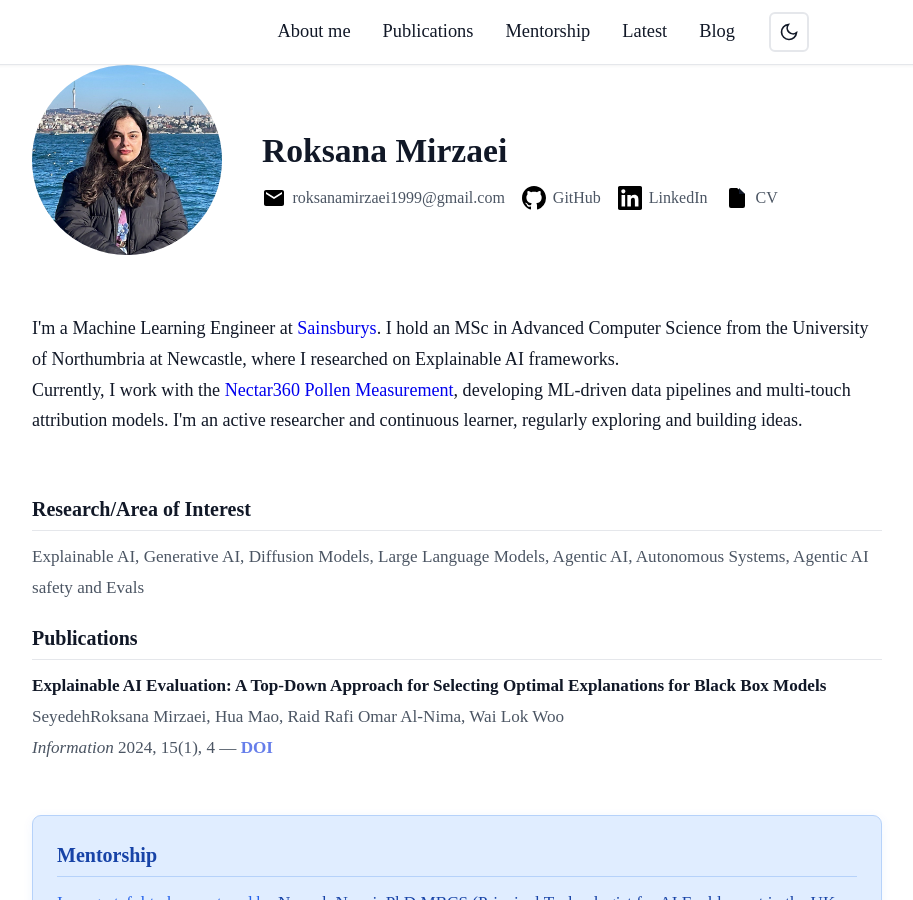
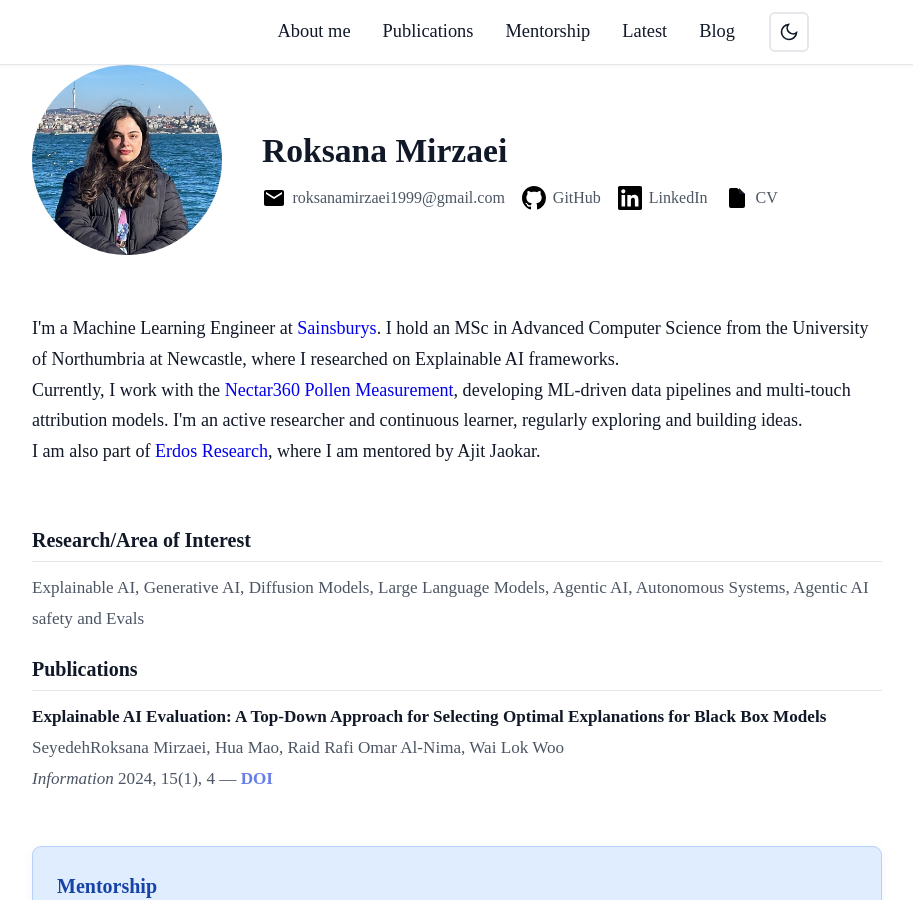
Before and after one commit to roksana-mirzaei/roksana-mirzaei.github.io, a Jekyll site: the page built from index.html, in a window 1280 px wide and 900 px high. Shown: the whole window, without its empty margins (183-1096 px from the left). Built offline with Jekyll 4.4.1, drawn with Linux system fonts in a browser that asks for light colours.

Commit message:
chores: update description in the main page.

```diff
--- a/index.html
+++ b/index.html
@@ -71,7 +71,8 @@ layout: null
           <div style="flex: 0 0 100%; display: flex; align-items: center; justify-content: center;">
             <p style="font-size: 1.13em; color: var(--text-primary); line-height: 1.7;">
               I'm a Machine Learning Engineer at <a href="https://www.sainsburys.co.uk/" target="_blank" rel="noopener noreferrer">Sainsburys</a>. I hold an MSc in Advanced Computer Science from the University of Northumbria at Newcastle, where I researched on Explainable AI frameworks.<br>
-              Currently, I work with the <a href="https://www.nectar360.co.uk/news/nectar360-pollen/" target="_blank" rel="noopener noreferrer">Nectar360 Pollen Measurement</a>, developing ML-driven data pipelines and multi-touch attribution models. I'm an active researcher and continuous learner, regularly exploring and building ideas.
+              Currently, I work with the <a href="https://www.nectar360.co.uk/news/nectar360-pollen/" target="_blank" rel="noopener noreferrer">Nectar360 Pollen Measurement</a>, developing ML-driven data pipelines and multi-touch attribution models. I'm an active researcher and continuous learner, regularly exploring and building ideas.<br>
+              I am also part of <a href="https://erdosresearch.ai/" target="_blank" rel="noopener noreferrer">Erdos Research</a>, where I am mentored by Ajit Jaokar.
             </p>
           </div>
         <!-- Main content sections below -->
```
